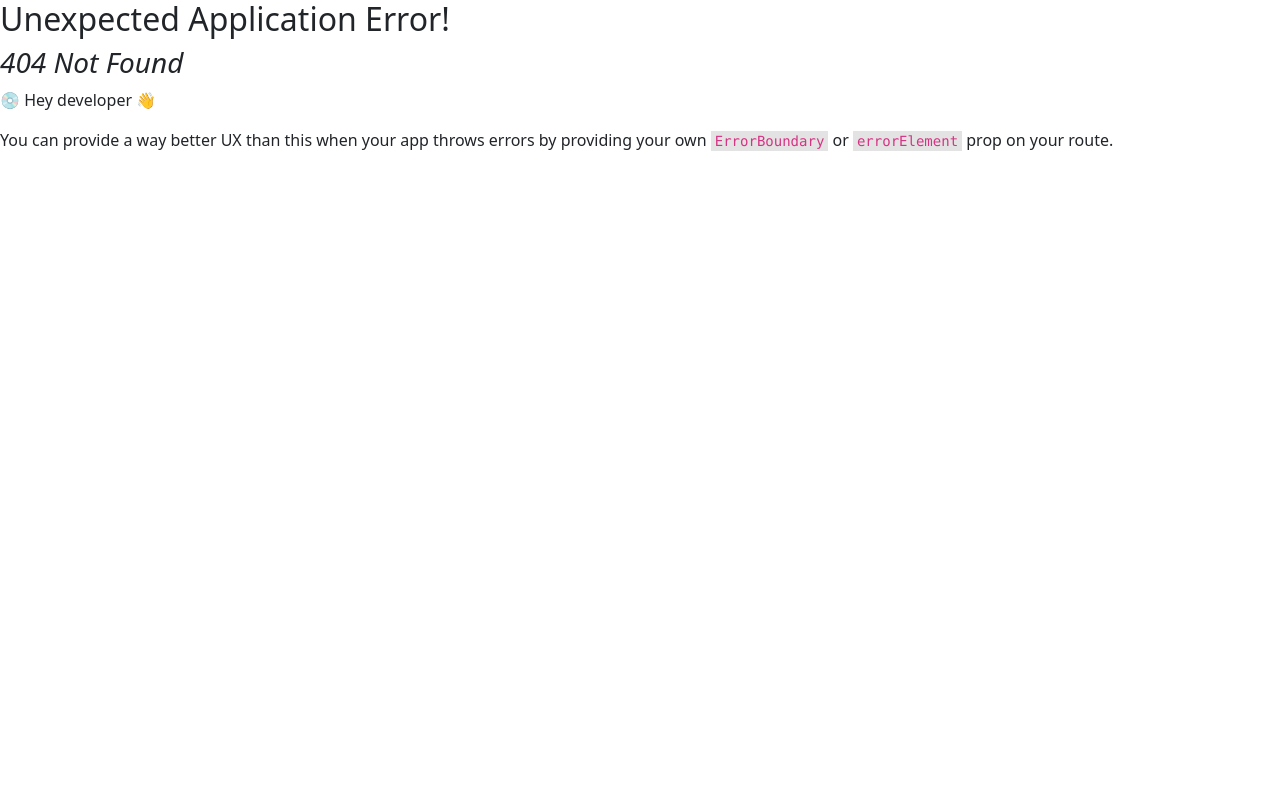
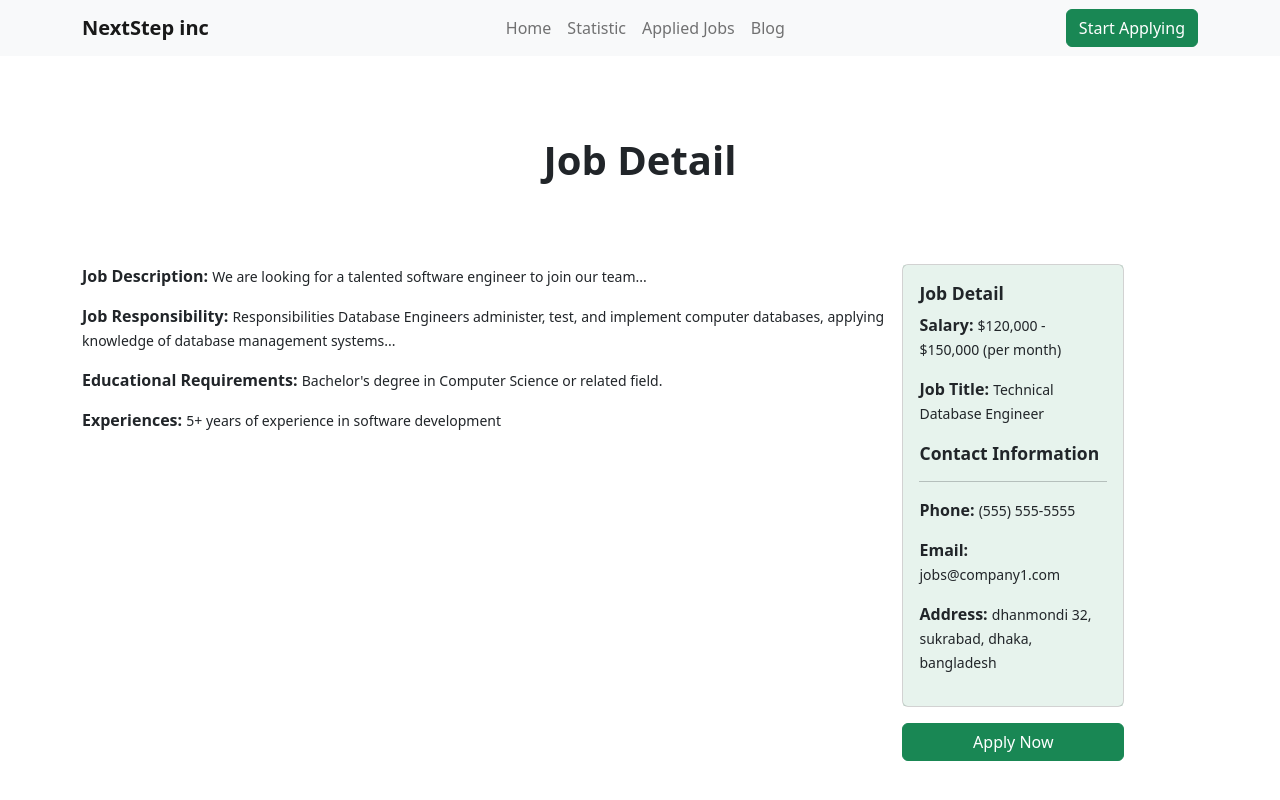
Before and after one commit to somratsam/react-ass-9, a React (Vite) app: page /job-detail/1 in a window 1280 px wide. Before the commit this address had no page. Shown: the top 800 px of the page. Built offline with nearby package versions, Linux system fonts and the light colour scheme.

Commit message:
job detail added

```diff
--- a/public/featuredJob.json
+++ b/public/featuredJob.json
@@ -9,13 +9,12 @@
         "fulltime_or_parttime": "Full time",
         "salary": "$120,000 - $150,000",
         "job_description": "We are looking for a talented software engineer to join our team...",
-            "job_responsibility": "Responsibilities include designing and developing software solutions...",
-            "educational_requirements": "Bachelor's degree in Computer Science or related field",
+        "job_responsibility": "Responsibilities Database Engineers administer, test, and implement computer databases, applying knowledge of database management systems...",
+        "educational_requirements": "Bachelor's degree in Computer Science or related field.",
         "experiences": "5+ years of experience in software development",
-            "contact_information": {
         "phone": "(555) 555-5555",
-                "email": "jobs@company1.com"
-            }
+        "email": "jobs@company1.com",
+        "Address": "dhanmondi 32, sukrabad, dhaka, bangladesh"
     },
     {
         "id": "2",
@@ -28,13 +27,13 @@
         "salary": "$120,000 - $150,000",
         "job_description": "We are looking for a talented software engineer to join our team...",
         "job_responsibility": "Responsibilities include designing and developing software solutions...",
-            "educational_requirements": "Bachelor's degree in Computer Science or related field",
+        "educational_requirements": "Bachelor's degree in Computer Science or related field.",
         "experiences": "5+ years of experience in software development",
-            "contact_information": {
         "phone": "(555) 555-5555",
-                "email": "jobs@company1.com"
-            }
-        }, {
+        "email": "jobs@company1.com",
+        "Address": "dhanmondi 32, sukrabad, dhaka, bangladesh"
+    },
+    {
         "id": "3",
         "company_logo": "https://i.ibb.co/mHSSzXB/netflix-4-1.png",
         "job_title": "Senior Product Designer",
@@ -43,15 +42,15 @@
         "location": "Dhaka, Bd",
         "fulltime_or_parttime": "part time",
         "salary": "$120,000 - $150,000",
-            "job_description": "We are looking for a talented software engineer to join our team...",
-            "job_responsibility": "Responsibilities include designing and developing software solutions...",
-            "educational_requirements": "Bachelor's degree in Computer Science or related field",
-            "experiences": "5+ years of experience in software development",
-            "contact_information": {
+        "job_description": "We are looking for a talented product designer to join our team...",
+        "job_responsibility": "Responsibilities for coming up with new product designs that meet the needs and wants of consumers. They will have many duties, such as creating design concepts,..",
+        "educational_requirements": "Bachelor's degree in Marketing or related field.",
+        "experiences": "5+ years of experience in product designing.",
         "phone": "(555) 555-5555",
-                "email": "jobs@company1.com"
-            }
-        }, {
+        "email": "jobs@company1.com",
+        "Address": "dhanmondi 32, sukrabad, dhaka, bangladesh"
+    },
+    {
         "id": "4",
         "company_logo": "https://i.ibb.co/1vS4JmP/Group-10021.png",
         "job_title": "Motion Graphic Designer",
@@ -61,14 +60,14 @@
         "fulltime_or_parttime": "Full-time",
         "salary": "$120,000 - $150,000",
         "job_description": "We are looking for a talented software engineer to join our team...",
-            "job_responsibility": "Responsibilities include designing and developing software solutions...",
-            "educational_requirements": "Bachelor's degree in Computer Science or related field",
+        "job_responsibility": "Responsibilities include designing and developing web solutions...",
+        "educational_requirements": "Bachelor's degree in Computer Science or related field.",
         "experiences": "5+ years of experience in software development",
-            "contact_information": {
         "phone": "(555) 555-5555",
-                "email": "jobs@company1.com"
-            }
-        }, {
+        "email": "jobs@company1.com",
+        "Address": "dhanmondi 32, sukrabad, dhaka, bangladesh"
+    },
+    {
         "id": "5",
         "company_logo": "https://1000marche.net/wp-content/uploads/2022/01/Yahoo-Mail-Logo.png",
         "job_title": "Systems analyst",
@@ -79,12 +78,11 @@
         "salary": "$120,000 - $150,000",
         "job_description": "We are looking for a talented software engineer to join our team...",
         "job_responsibility": "Responsibilities include designing and developing software solutions...",
-            "educational_requirements": "Bachelor's degree in Computer Science or related field",
+        "educational_requirements": "Bachelor's degree in Computer Science or related field.",
         "experiences": "5+ years of experience in software development",
-            "contact_information": {
         "phone": "(555) 555-5555",
-                "email": "jobs@company1.com"
-            }
+        "email": "jobs@company1.com",
+        "Address": "dhanmondi 32, sukrabad, dhaka, bangladesh"
     },
     {
         "id": "6",
@@ -95,13 +93,12 @@
         "location": "Mumbai, India",
         "fulltime_or_parttime": "Full-time",
         "salary": "$80,000 - $100,000",
-            "job_description": "We are looking for a highly motivated Marketing Manager...",
-            "job_responsibility": "Responsibilities include creating and executing marketing strategies...",
-            "educational_requirements": "Bachelor's degree in Marketing or related field",
+        "job_description": "We are looking for a highly motivated Network architect...",
+        "job_responsibility": "Responsibilities for designing and managing data communication networks for organizations ...",
+        "educational_requirements": "Bachelor's degree in related field.",
         "experiences": "5+ years of experience in marketing",
-            "contact_information": {
         "phone": "(555) 555-555",
-                "email": "jobs@company1.com"
-            }
+        "email": "jobs@company1.com",
+        "Address": "dhanmondi 32, sukrabad, dhaka, bangladesh"
     }
 ]
--- a/src/components/FeaturedJob.jsx
+++ b/src/components/FeaturedJob.jsx
@@ -15,7 +15,7 @@ const FeaturedJob = ({jobs}) => {
       <p className="card-text"><small className="text-muted"><span>{jobs.remote_or_onsite}</span> <span>{jobs.fulltime_or_parttime}</span></small></p>
       <p><span>{jobs.location}</span><span className='ps-3'>{jobs.salary}</span></p>
 
-      <Link to= "/job detail"><Button variant='success'>View Details</Button></Link>
+      <Link to= {`/job-detail/${jobs.id}`}><Button variant='success'>View Details</Button></Link>
 
 
     </div>
--- a/src/components/JobDetail.jsx
+++ b/src/components/JobDetail.jsx
@@ -1,10 +1,63 @@
-import React from 'react';
+import React, { useEffect, useState } from 'react';
+import { Button } from 'react-bootstrap';
+import { useParams } from 'react-router-dom';
 
 const JobDetail = () => {
+
+    const { id } = useParams();
+    const [job, setJob] = useState({});
+
+    useEffect(() => {
+        fetch('/public/featuredJob.json')
+            .then(res => res.json())
+            .then(data => {
+                const job = data.find(job => job.id === id);
+                setJob(job);
+            })
+    }, [id]);
     return (
-        <div>
-            hello this is job detail
+        <div className='container ' style={{ marginBottom: '10rem' }}>
+            <div>
+                <h1 className='text-center fw-bold' style={{ margin: '5rem' }}>Job Detail</h1>
+            </div>
+            <div className="job-details d-flex justify-content-between">
+                <div className='job-description'>
+                    <p><span className='fw-bold'>Job Description: </span><small>{job.job_description}</small></p>
+                    <p><span className='fw-bold'>Job Responsibility: </span><small>{job.job_responsibility}</small></p>
+                    <p><span className='fw-bold'>Educational Requirements: </span><small>{job.educational_requirements}</small></p>
+                    <p><span className='fw-bold'>Experiences: </span><small>{job.experiences}</small></p>
+
+                </div>
+
+
+
+                <div className='job-info'>
+                    <div className="card w-75">
+
+                        <div className="card-body bg-success bg-opacity-10">
+                            <h5 className="card-title fw-bold"><small>Job Detail</small></h5>
+                            <p><span className='fw-bold'>Salary: </span><small>{job.salary} (per month)</small></p>
+
+                            <p><span className='fw-bold'>Job Title: </span><small>{job.job_title}</small></p>
+
+                            <h5 className="card-title fw-bold"><small>Contact Information</small></h5>
+                            <hr />
+                            <p><span className='fw-bold'>Phone: </span><small>{job.phone}</small></p>
+                            <p><span className='fw-bold'>Email: </span><small>{job.email}</small></p>
+                            <p><span className='fw-bold'>Address: </span><small>{job.Address}</small></p>
+
+
+
+                        </div>
+
+
+                    </div>
+                    <Button variant='success mt-3 w-75'>Apply Now</Button>
+                </div>
+            </div>
         </div>
+
+
     );
 };
 
--- a/src/main.jsx
+++ b/src/main.jsx
@@ -37,7 +37,7 @@ const router = createBrowserRouter([
         element: <Blog />
       },
       {
-        path: 'job detail',
+        path: 'job-detail/:id',
         element: <JobDetail/>
       }
     ]
```
Lines whose indentation alone changed are shown as unchanged.
